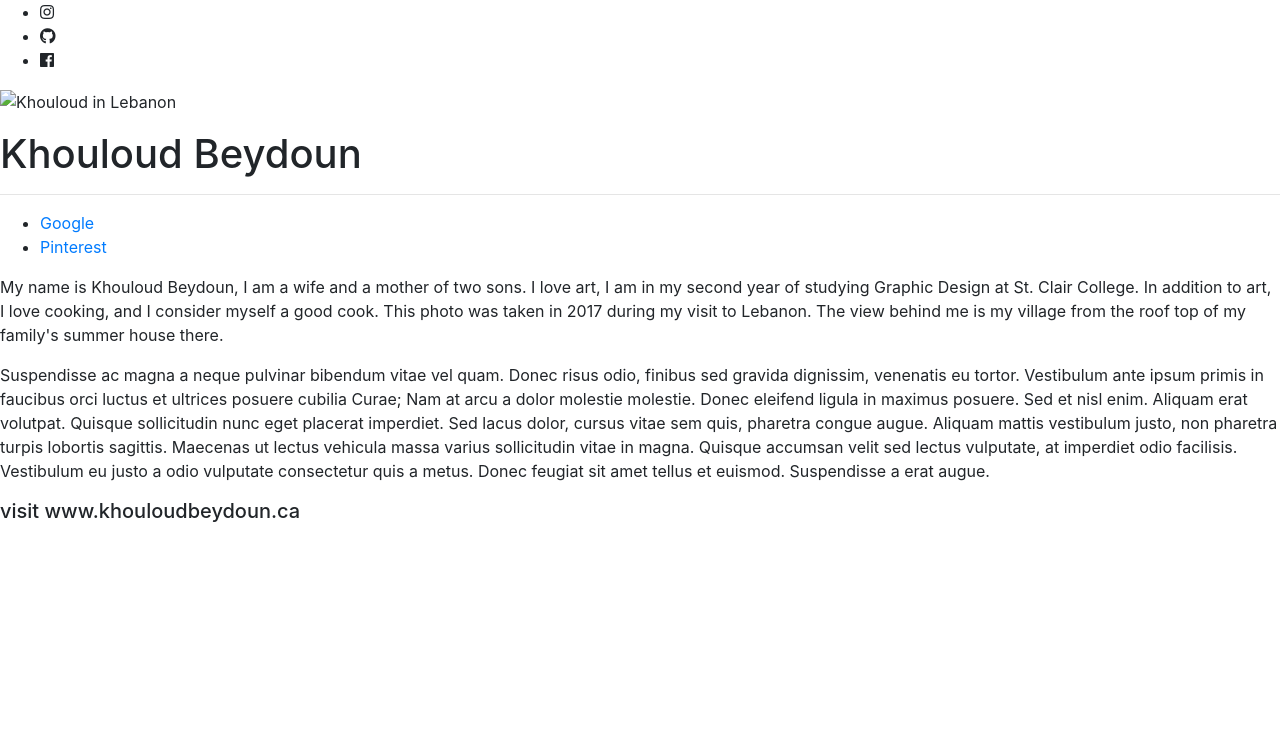
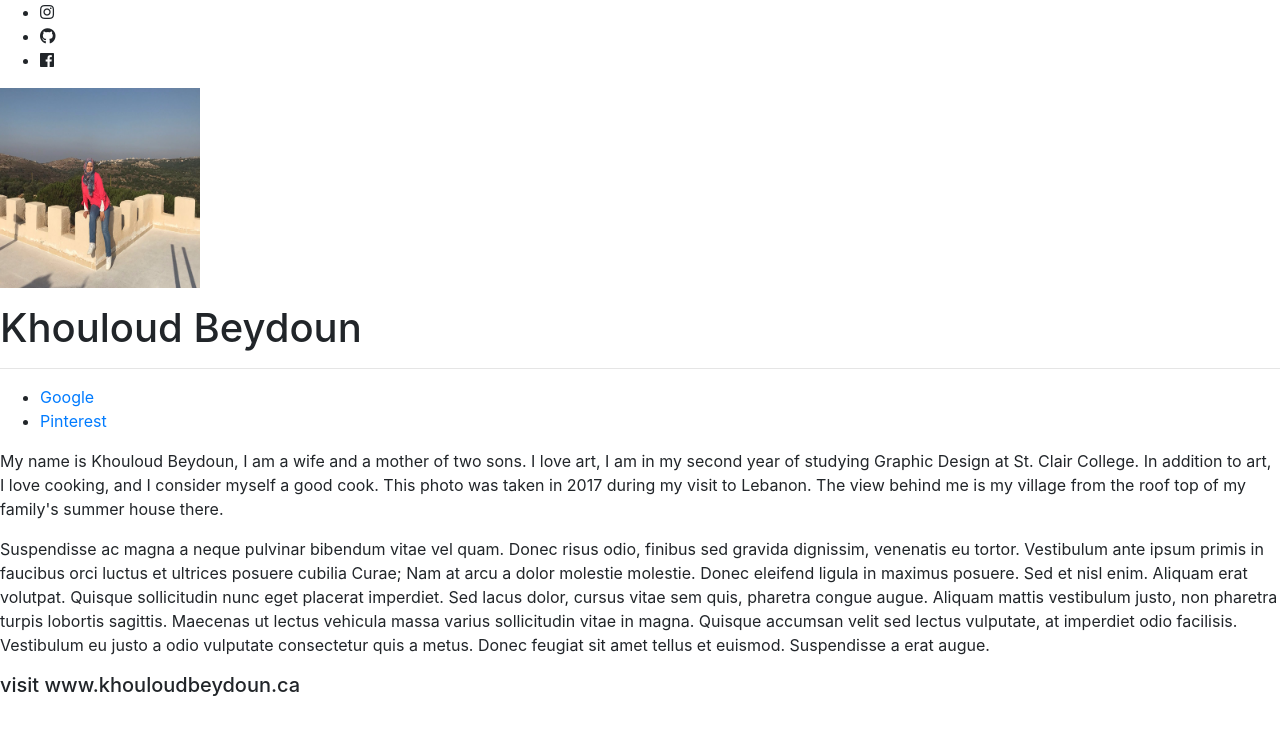
Before and after one commit to celinenoid/MySite, a Jekyll site: the page built from index.html, in a window 1280 px wide. Shown: the top 735 px of the page. Built offline with Jekyll 4.4.1, drawn with Linux system fonts in a browser that asks for light colours; nearby versions of some CDN libraries.

Commit message:
Add files via upload

```diff
--- a/_layouts/home.html
+++ b/_layouts/home.html
@@ -8,7 +8,7 @@ layout: default
 
 
         <figure>
-            <img src="img/my image.png" alt="Khouloud in Lebanon" width="200">
+            <img src="assets/img/my image.png" alt="Khouloud in Lebanon" width="200">
         </figure>
 
             <h1 class="grey-copy">Khouloud Beydoun</h1>
```
